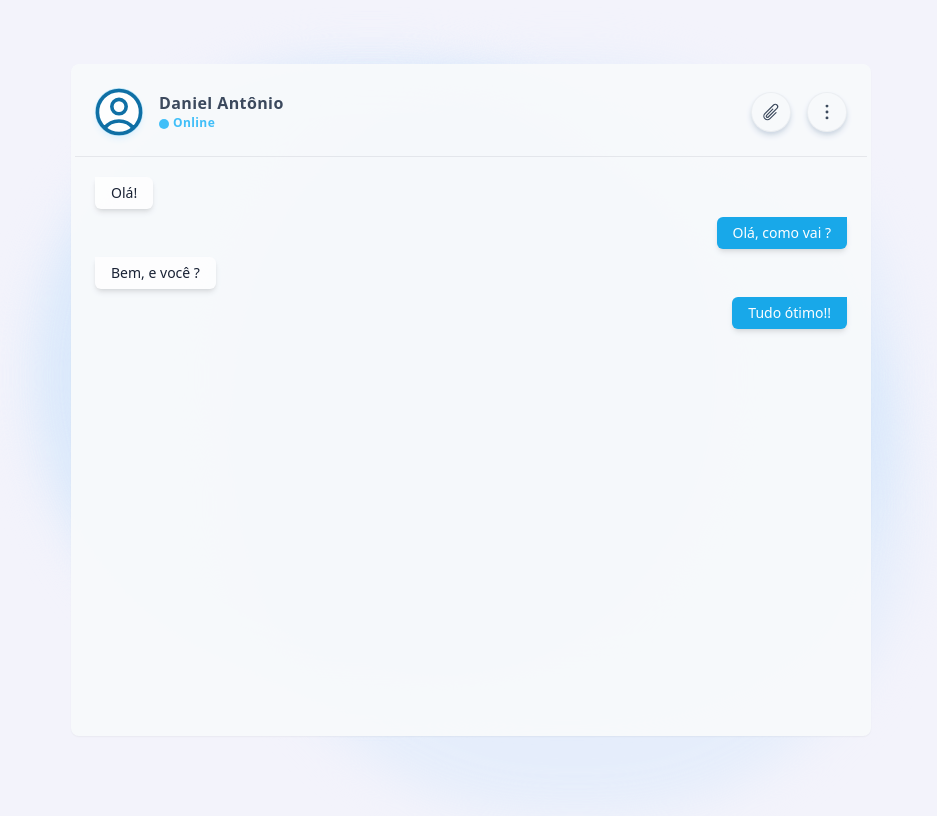
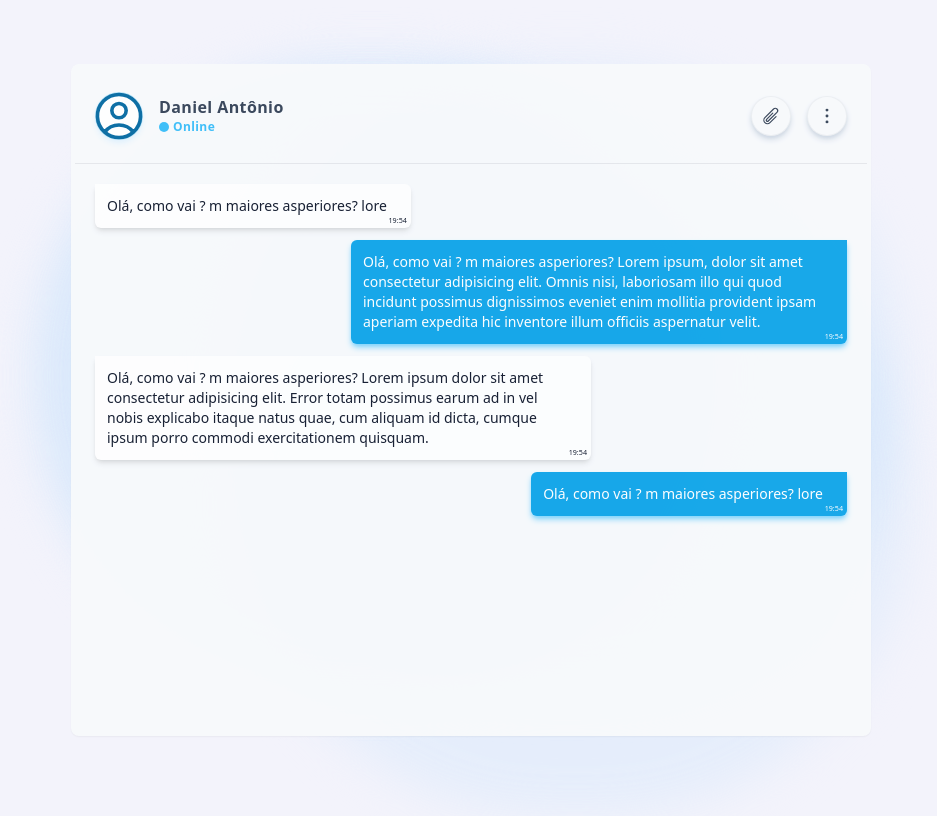
Before and after one commit to DANIELSOUZA-1/Node-Chat, a plain HTML site: page index.html in a window 1280 px wide. Shown: the whole page, without its empty margins (169-1106 px from the left). Drawn offline with nearby package versions, Linux system fonts and the light colour scheme.

Commit message:
messages

```diff
--- a/index.html
+++ b/index.html
@@ -65,18 +65,21 @@
         </div>
         </div>
       </div>
-      <div class="flex flex-col h-full p-5 gap-2">
-        <div class="w-fit max-w-md flex items-center p-4 h-5 break-words even:bg-sky-500 odd:bg-white odd:text-slate-900 even:ml-auto
-        box-border rounded-md odd:rounded-tl-none even:rounded-tr-none shadow-md text-white text-sm"><span>Olá! </span></div>
+      <div class="grid p-5 gap-3">
 
-        <div class="w-fit flex items-center p-4 h-5 even:bg-sky-500 odd:bg-white odd:text-slate-900 even:ml-auto
-        box-border rounded-md odd:rounded-tl-none even:rounded-tr-none shadow-md text-white text-sm"><span>Olá, como vai ?</span></div>
+        <div class="relative w-[4.5rem] odd:mr-64 min-w-fit flex items-center p-3 h-auto even:bg-sky-500 even:shadow-sky-300 odd:bg-white odd:text-slate-900 even:ml-64 even:justify-self-end
+        box-border rounded-md odd:rounded-tl-none even:rounded-tr-none shadow-md text-white text-sm"><span class="mr-3">Olá, como vai ? m maiores asperiores? lore</span> <span class="absolute bottom-0 right-0 text-[0.45rem] -mb-0.5 mr-1">19:54</span></div>
 
-        <div class="w-fit flex items-center p-4 h-5 even:bg-sky-500 odd:bg-white odd:text-slate-900 even:ml-auto
-        box-border rounded-md odd:rounded-tl-none even:rounded-tr-none shadow-md text-white text-sm"><span>Bem, e você ?</span></div>
+        <div class="relative w-[4.5rem] odd:mr-64 min-w-fit flex items-center p-3 h-auto even:bg-sky-500 even:shadow-sky-300 odd:bg-white odd:text-slate-900 even:ml-64 even:justify-self-end
+        box-border rounded-md odd:rounded-tl-none even:rounded-tr-none shadow-md text-white text-sm"><span class="mr-3">Olá, como vai ? m maiores asperiores? Lorem ipsum, dolor sit amet consectetur adipisicing elit. Omnis nisi, laboriosam illo qui quod incidunt possimus dignissimos eveniet enim mollitia provident ipsam aperiam expedita hic inventore illum officiis aspernatur velit.</span> <span class="absolute bottom-0 right-0 text-[0.45rem] -mb-0.5 mr-1">19:54</span></div>
 
-        <div class="w-fit flex items-center p-4 h-5 even:bg-sky-500 odd:bg-white odd:text-slate-900 even:ml-auto
-        box-border rounded-md odd:rounded-tl-none even:rounded-tr-none shadow-md text-white text-sm"><span>Tudo ótimo!!</span></div>
+        <div class="relative w-[4.5rem] odd:mr-64 min-w-fit flex items-center p-3 h-auto even:bg-sky-500 even:shadow-sky-300 odd:bg-white odd:text-slate-900 even:ml-64 even:justify-self-end
+        box-border rounded-md odd:rounded-tl-none even:rounded-tr-none shadow-md text-white text-sm"><span class="mr-3">Olá, como vai ? m maiores asperiores? Lorem ipsum dolor sit amet consectetur adipisicing elit. Error totam possimus earum ad in vel nobis explicabo itaque natus quae, cum aliquam id dicta, cumque ipsum porro commodi exercitationem quisquam.</span> <span class="absolute bottom-0 right-0 text-[0.45rem] -mb-0.5 mr-1">19:54</span></div>
+
+        <div class="relative w-[4.5rem] odd:mr-64 min-w-fit flex items-center p-3 h-auto even:bg-sky-500 even:shadow-sky-300 odd:bg-white odd:text-slate-900 even:ml-64 even:justify-self-end
+        box-border rounded-md odd:rounded-tl-none even:rounded-tr-none shadow-md text-white text-sm"><span class="mr-3">Olá, como vai ? m maiores asperiores? lore</span> <span class="absolute bottom-0 right-0 text-[0.45rem] -mb-0.5 mr-1">19:54</span></div>
+
+
       </div>
     </div>
   </div>
```
